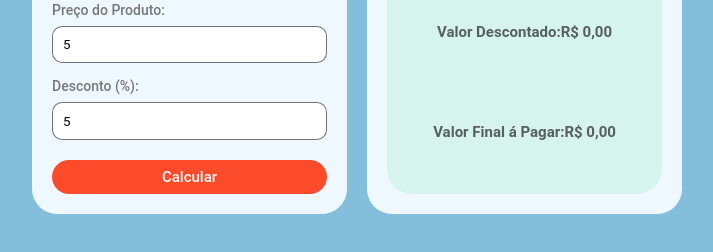
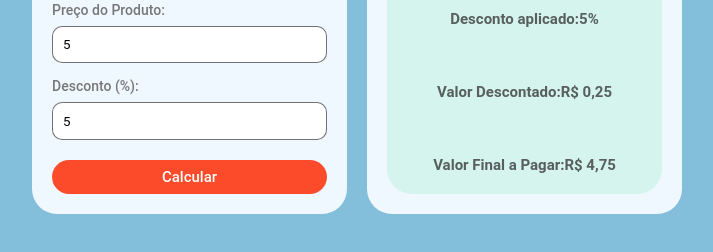
Before and after one commit to MateusVaranda/Calculadora-Desconto, a plain HTML site: page code/index.html in a window 1280 px wide. Both pictures are taken after typing "5", "5" into the empty fields and a click on the button "Calcular". Shown: the part 336-588 px from the top of the page, without its empty margins (283-996 px from the left). Drawn offline with Linux system fonts and the light colour scheme.

Commit message:
sistema de desconto finalizado

```diff
--- a/code/index.html
+++ b/code/index.html
@@ -29,12 +29,22 @@
         <section class="discount-values">
             <div class="container">
                 <h2>Resultados</h2>
-
                 <div class="result">
 
-                    <p>Valor Descontado:<span id="discount-result">R$ 0,00</span></p>
+                    <p>
+                        Desconto aplicado:
+                        <span id="discount-percentage">0%</span>
+                    </p>
 
-                    <p>Valor Final á Pagar:<span id="final-price">R$ 0,00</span></p>
+                    <p>
+                        Valor Descontado:
+                        <span id="discount-result">R$ 0,00</span>
+                    </p>
+
+                    <p>
+                        Valor Final a Pagar:
+                        <span id="final-price">R$ 0,00</span>
+                    </p>
 
                 </div>
             </div>
--- a/code/script.js
+++ b/code/script.js
@@ -1,3 +1,40 @@
-const NumberPrice = document.getElementById("price")
-const DiscountPrice = document.getElementById("discount")
-const Button = document.getElementById("calculate-button")
+
+const button = document.getElementById("calculate-button")
+
+function discountCalculate() {
+
+    // Pegando os valores dos inputs
+    const numberPrice = Number(document.getElementById("price").value)
+    const discountPrice = Number(document.getElementById("discount").value)
+
+    // Verificando os valores digitados
+    if (numberPrice <= 0 || discountPrice < 0 || discountPrice > 100) {
+        alert("Digite um preço válido e um desconto entre 0 e 100%")
+        return
+    }
+
+    // Calculando o valor do desconto
+    const discountValue = numberPrice * (discountPrice / 100)
+
+    // Calculando o preço final
+    const finalPrice = numberPrice - discountValue
+
+    // Formatando os valores para Real
+    const currency = (value) => {
+        return value.toLocaleString("pt-BR", {
+            style: "currency",
+            currency: "BRL"
+        })
+    }
+
+    // Mostrando os resultados na tela
+    document.getElementById("discount-percentage").textContent = discountPrice + "%"
+
+    document.getElementById("discount-result").textContent = currency(discountValue)
+
+    document.getElementById("final-price").textContent = currency(finalPrice)
+
+}
+
+// Executando a função ao clicar no botão
+button.addEventListener("click", discountCalculate)
--- a/code/style.css
+++ b/code/style.css
@@ -106,6 +106,15 @@ h2 {
     width: 37%;
 }
 
+.result {
+    display: flex;
+    flex-direction: column;
+    text-align: center;
+    justify-content: center;
+    width: 100%;
+    height: 100%;
+}
+
 p {
     width: 100%;
     height: 100px;
```
